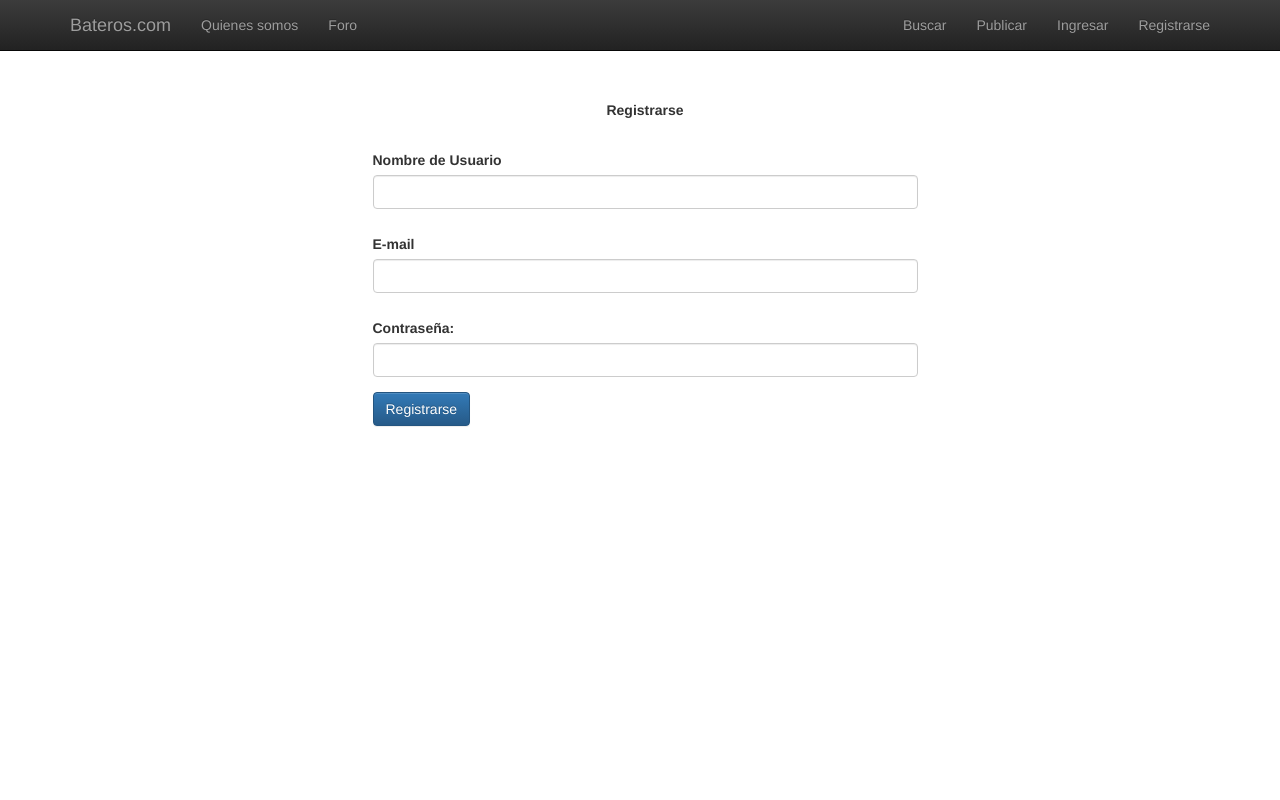
After one commit to emilianososa93/IngenieriaWeb, a Django app: page /post/registro/ in a window 1280 px wide. The commit adds this page. Run offline with Django 3.2, Linux system fonts and the light colour scheme; some libraries are stand-ins or nearby versions.

Commit message:
registro

```diff
--- a/blog/templates/blog/base.html
+++ b/blog/templates/blog/base.html
@@ -56,7 +56,7 @@
                         <a href="/post/login/">Ingresar</a>
                     </li>
                     <li>
-                        <a href="/registrar/">Registrarse</a>
+                        <a href="/post/registro/">Registrarse</a>
                     </li>
                     {% endif %}
                 </ul>
--- /dev/null
+++ b/blog/templates/blog/post_registro.html
@@ -0,0 +1,57 @@
+{% extends 'blog/base.html'%}
+
+{% block title %}
+Login
+{% endblock %}
+{% block navbar%}
+{% endblock %}
+{% block content %}
+{% load staticfiles %}
+<head>
+    <title>Registrarse</title>
+    <link rel="stylesheet" href="{% static 'css/login.css' %}">
+</head>
+<body>
+	<form method="post">
+		{% csrf_token %}
+		<div class="row">
+			<div style="text-align: center" class="col-md-6 col-md-offset-3">
+				<div style="margin-bottom: -75px"  class="form-group">
+					 <label >Registrarse</label>
+				</div>
+			</div>
+		</div>
+		<div class="row">
+			<div class="col-md-6 col-md-offset-3">
+				<div style="margin-bottom: -75px" class="form-group">
+					 <label for="username">Nombre de Usuario</label>
+					 <input class="form-control" type="text" name="username">
+				</div>
+			</div>
+		</div>
+		<div class="row">
+			<div class="col-md-6 col-md-offset-3">
+				<div style="margin-bottom: -75px" class="form-group">
+					 <label for="username">E-mail</label>
+					 <input class="form-control" type="text" name="username">
+				</div>
+			</div>
+		</div>
+		<div class="row">
+			<div class="col-md-6 col-md-offset-3">
+				<div  class="form-group">
+					<label for="username">Contraseña:</label>
+					<input class="form-control" type="password" name="password">
+				</div>
+			</div>
+		</div>
+		<div class="row">
+			<div class="col-md-6 col-md-offset-3">
+				<div class="form-group">
+					<input class="btn btn-primary" type="submit" value="Registrarse">
+				</div>
+			</div>
+		</div>
+	</form>
+</body>
+{% endblock %}﻿
--- a/blog/urls.py
+++ b/blog/urls.py
@@ -9,5 +9,6 @@ urlpatterns = [
         url(r'^post/new/$', views.post_new, name='post_new'),
         url(r'^post/(?P<pk>[0-9]+)/edit/$', views.post_edit, name='post_edit'),
         url(r'^post/login/$', views.post_login, name ='post_login'),
+        url(r'^post/registro/$', views.post_registro, name ='post_registro'),
 
 ]
--- a/blog/views.py
+++ b/blog/views.py
@@ -54,3 +54,16 @@ def post_login(request):
     else:
         form = PostForm()
     return render(request, 'blog/post_login.html', {'form': form})
+
+def post_registro(request):
+    if request.method == "POST":
+        form = PostForm(request.POST)
+        if form.is_valid():
+            post = form.save(commit=False)
+            post.author = request.user
+            post.published_date = timezone.now()
+            post.save()
+            return redirect('post_detail', pk=post.pk)
+    else:
+        form = PostForm()
+    return render(request, 'blog/post_registro.html', {'form': form})
```
